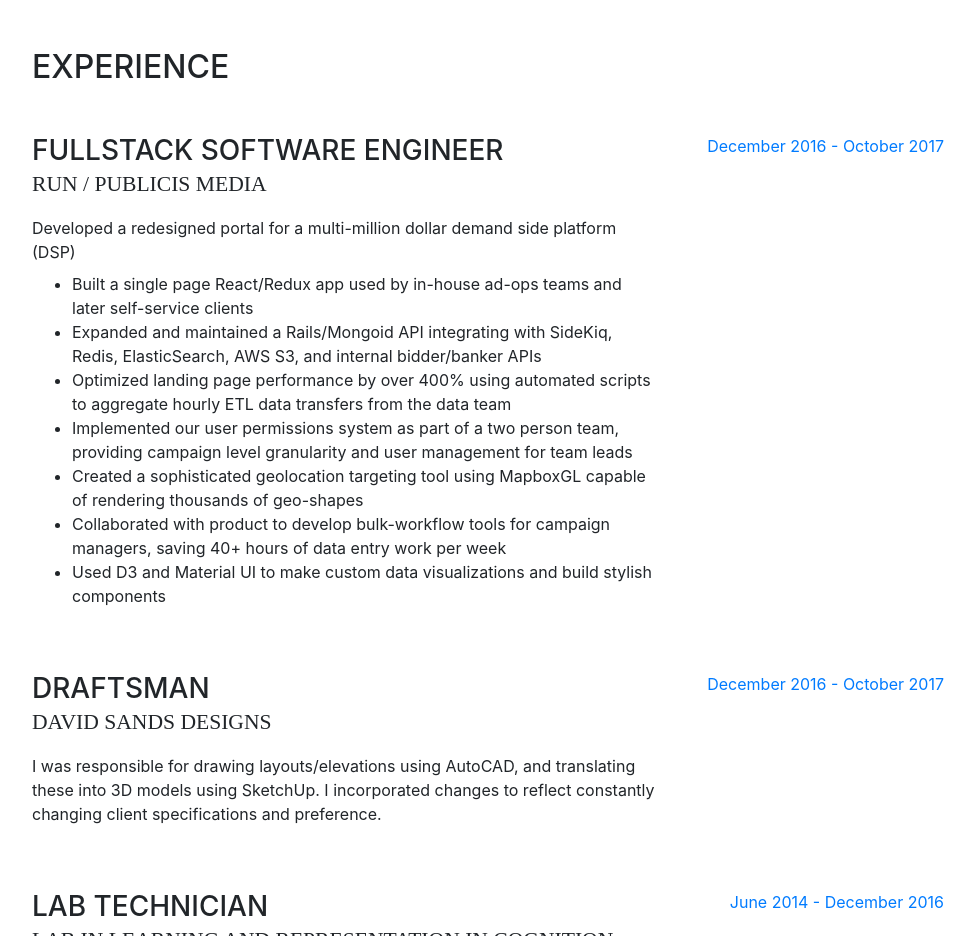
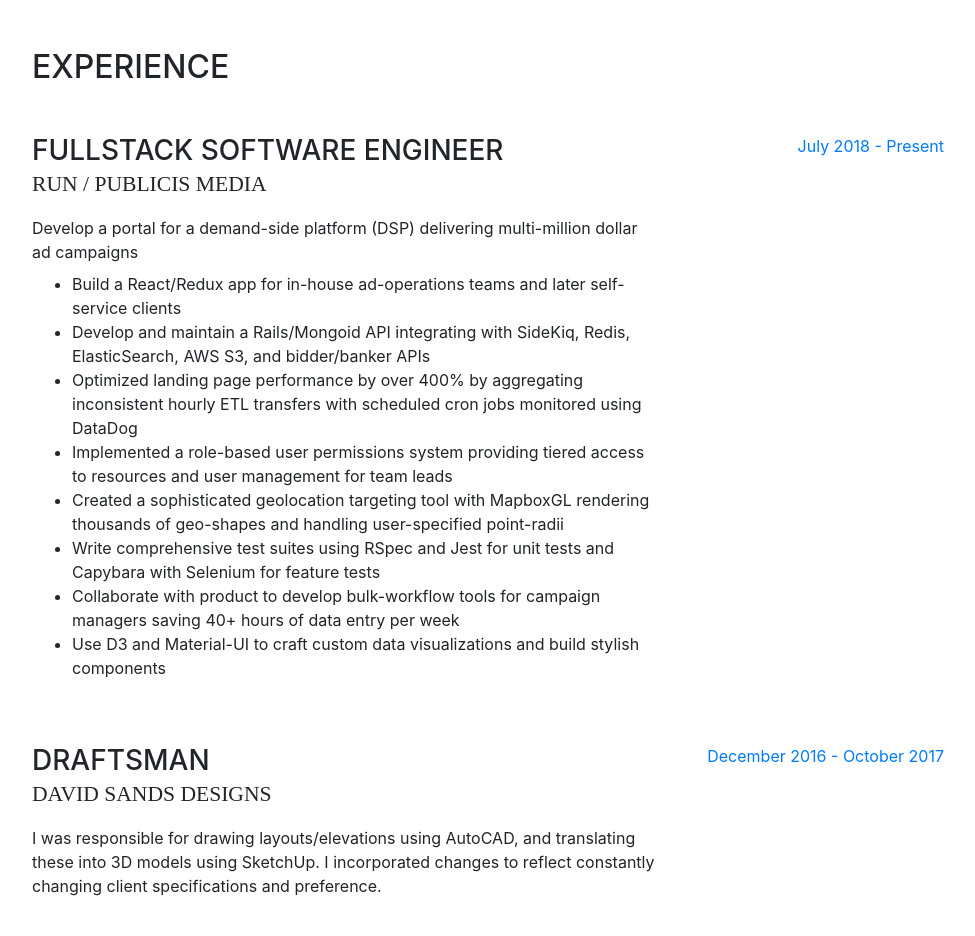
Before and after one commit to 1stepremoved/portfolio, a website with bundled scripts: page index.html in a window 1280 px wide. Shown: the part 800-1736 px from the top of the page, without its empty margins (288-1263 px from the left). Built offline with nearby package versions, Linux system fonts and the light colour scheme; a web font is replaced by a local one.

Commit message:
update description

```diff
--- a/index.html
+++ b/index.html
@@ -103,19 +103,20 @@
             <div class="resume-content mr-auto">
               <h3 class="mb-0">Fullstack Software Engineer</h3>
               <div class="subheading mb-3">Run / Publicis Media</div>
-              <p style="margin-bottom: 0.5rem">Developed a redesigned portal for a multi-million dollar demand side platform (DSP)</p>
+              <p style="margin-bottom: 0.5rem">Develop a portal for a demand-side platform (DSP) delivering multi-million dollar ad campaigns</p>
               <ul>
-                <li>Built a single page React/Redux app used by in-house ad-ops teams and later self-service clients</li>
-                <li>Expanded and maintained a Rails/Mongoid API integrating with SideKiq, Redis, ElasticSearch, AWS S3, and internal bidder/banker APIs</li>
-                <li>Optimized landing page performance by over 400% using automated scripts to aggregate hourly  ETL data transfers from the data team</li>
-                <li>Implemented our user permissions system as part of a two person team, providing campaign level granularity and user management for team leads</li>
-                <li>Created a sophisticated geolocation targeting tool using MapboxGL capable of rendering thousands of geo-shapes</li>
-                <li>Collaborated with product to develop bulk-workflow tools for campaign managers, saving 40+ hours of data entry work per week</li>
-                <li>Used D3 and Material UI to make custom data visualizations and build stylish components</li>
+                <li>Build a React/Redux app for in-house ad-operations teams and later self-service clients</li>
+                <li>Develop and maintain a Rails/Mongoid API integrating with SideKiq, Redis, ElasticSearch, AWS S3, and bidder/banker APIs</li>
+                <li>Optimized landing page performance by over 400% by aggregating inconsistent hourly ETL transfers with scheduled cron jobs monitored using DataDog</li>
+                <li>Implemented a role-based user permissions system providing tiered access to resources and user management for team leads</li>
+                <li>Created a sophisticated geolocation targeting tool with MapboxGL rendering thousands of geo-shapes and handling user-specified point-radii</li>
+                <li>Write comprehensive test suites using RSpec and Jest for unit tests and Capybara with Selenium for feature tests</li>
+                <li>Collaborate with product to develop bulk-workflow tools for campaign managers saving 40+ hours of data entry per week</li>
+                <li>Use D3 and Material-UI to craft custom data visualizations and build stylish components</li>
               </ul>
             </div>
             <div class="resume-date text-md-right">
-              <span class="text-primary">December 2016 - October 2017</span>
+              <span class="text-primary">July 2018 - Present</span>
             </div>
           </div>
 
```
